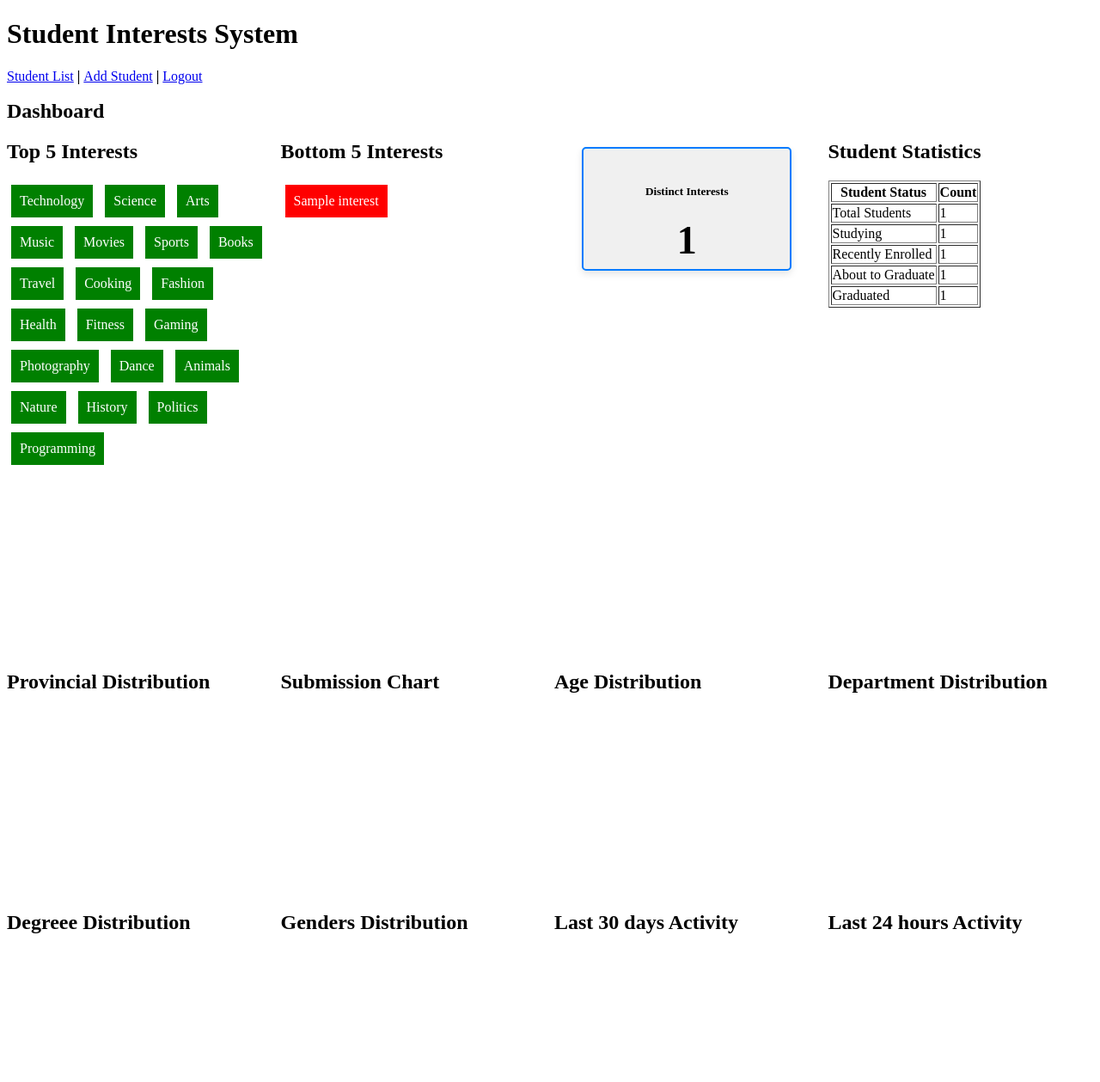
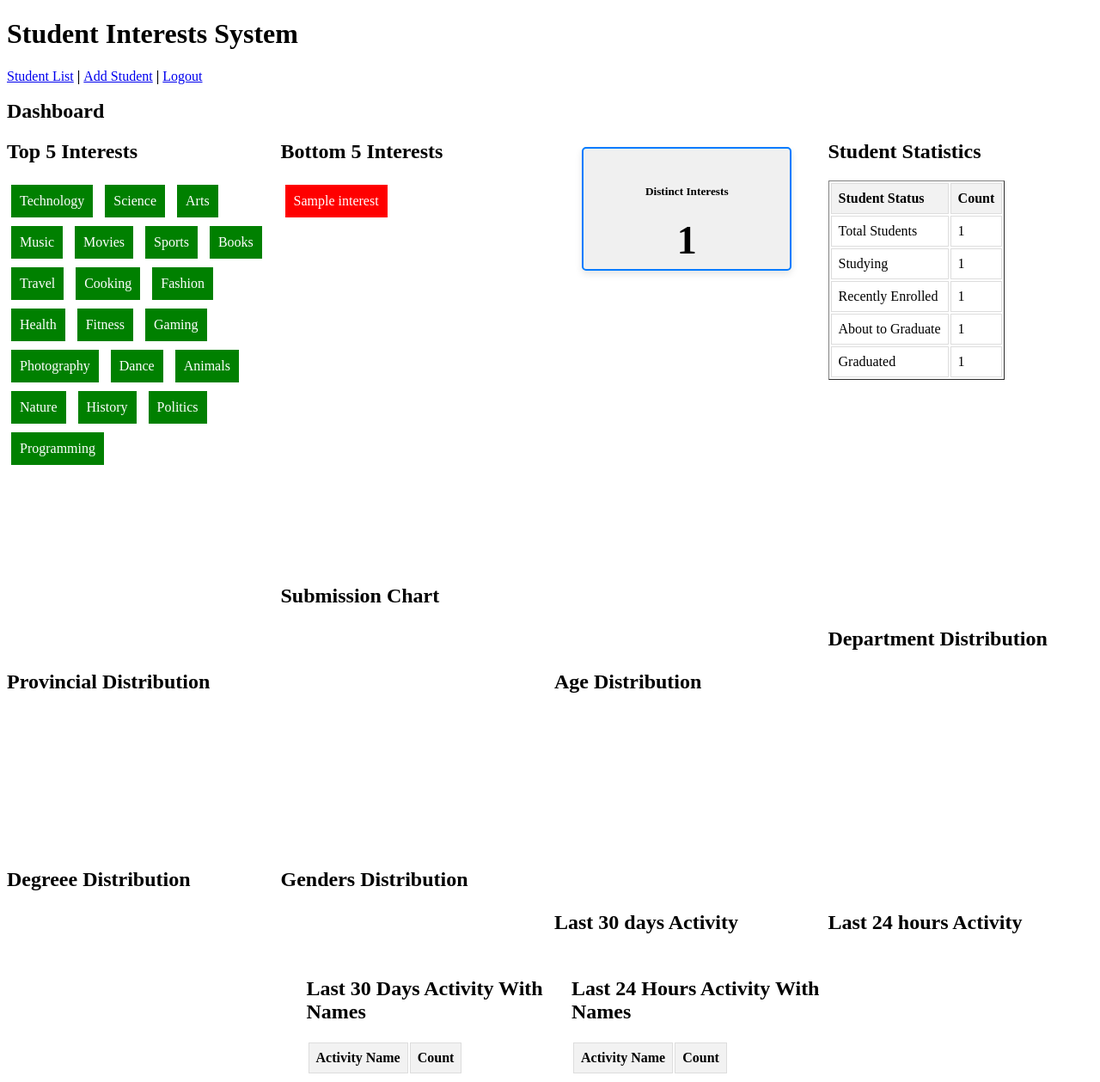
Before and after one commit to Numeer/Student-interest-system-django, a Django app: template StudentInterests/interest/templates/student_dashboard.html in a window 1280 px wide. Shown: the whole page at 86% size. Before the commit the page ends 1086 px from the top, so only its background shows below. Run offline with Django 4.2, Linux system fonts and the light colour scheme; data comes from the database, SQL or seed files in the repository; both versions use the stored data as it was after the commit; the template is opened without the code that fills it: values that come from a table or form of the project are taken from there, most other values are stand-ins (such as "Sample title", 1, 10 or a date in 2020); lists and menus that the app fills with data are empty; a map, chart or similar area stays blank.

Commit message:
Added role based access, user permissions table to add,view,delete and update information

```diff
--- a/StudentInterests/interest/StudentForm.py
+++ b/StudentInterests/interest/StudentForm.py
@@ -1,12 +1,13 @@
 from django import forms
-from .models import Interest, Student
+from .models import Interest, Permission, Student
 
 class StudentForm(forms.ModelForm):
     interest_input = forms.CharField(required=False, label='Interest', widget=forms.TextInput(attrs={'class': 'form-control', 'placeholder': 'Type new interest'}))
     interest = forms.ModelChoiceField(queryset=Interest.objects.all(), required=False)
+    permissions = forms.ModelMultipleChoiceField(queryset=Permission.objects.all(), required=False, widget=forms.CheckboxSelectMultiple)
     class Meta:
         model = Student
-        fields = ['name', 'password', 'roll_number', 'email', 'gender', 'date_of_birth','interest','city', 'department', 'degree_title', 'subject', 'start_date', 'end_date']
+        fields = ['name', 'password', 'roll_number', 'email', 'gender', 'date_of_birth','interest','permissions','city', 'department', 'degree_title', 'subject', 'start_date', 'end_date']
         widgets = {
             'date_of_birth': forms.DateInput(attrs={'type': 'date', 'class': 'form-control'}),
             'start_date': forms.DateInput(attrs={'type': 'date', 'class': 'form-control'}),
--- a/StudentInterests/interest/admin.py
+++ b/StudentInterests/interest/admin.py
@@ -4,6 +4,7 @@ from .models import *
 # Register your models here.
 admin.site.register(Student)
 admin.site.register(ActivityLog)
+admin.site.register(Permission)
 
 @admin.register(Interest)
 class InterestAdmin(admin.ModelAdmin):
--- a/StudentInterests/interest/models.py
+++ b/StudentInterests/interest/models.py
@@ -1,11 +1,22 @@
 from django.db import models
+from django.contrib.postgres.fields import ArrayField
 
-# Create your models here.
 class Interest(models.Model):
     name = models.CharField(max_length=50,unique=True)
 
     def __str__(self) -> str:
         return self.name
+
+class Permission(models.Model):
+    name = models.CharField(max_length=50, unique=True)
+
+    def __str__(self):
+        return self.name
+
+    @classmethod
+    def create_default_permission(cls):
+        view_permission, _ = cls.objects.get_or_create(name='VIEW')
+        return view_permission
 
 class Student(models.Model):
 
@@ -336,6 +347,7 @@ class Student(models.Model):
     start_date = models.DateField()
     end_date = models.DateField()
     created_at = models.DateTimeField(auto_now_add=True)
+    permissions = models.ManyToManyField(Permission, default=Permission.create_default_permission)
 
     def __str__(self):
         return self.name
--- a/StudentInterests/interest/templates/student_dashboard.html
+++ b/StudentInterests/interest/templates/student_dashboard.html
@@ -72,6 +72,20 @@
         border-radius: 5px;
         padding: 10px;
     }
+    .Table{
+        margin-left: 30px;
+    }
+    .Table2{
+        margin-left: 20px;
+    }
+        th, td {
+            border: 1px solid #dddddd;
+            text-align: left;
+            padding: 8px;
+        }
+        th {
+            background-color: #f2f2f2;
+        }
 
 </style>
 
@@ -135,42 +149,42 @@
         </table>
     </div>
 
-    <div>
+    <div style="max-width: 300px;">
         <canvas id="provincialChart" width="200" height="200"></canvas>
         <h2>Provincial Distribution</h2>
     </div>
 
-    <div>
-        <canvas id="submissionChart" width="200" height="200"></canvas>
+    <div style="max-width: 300px;">
+        <canvas id="submissionChart" width="100" height="100"></canvas>
         <h2>Submission Chart</h2>
     </div>
 
-    <div>
+    <div style="max-width: 300px;">
         <canvas id="ageChart" width="200" height="200"></canvas>
         <h2>Age Distribution</h2>
     </div>
 
-    <div>
-        <canvas id="departmentChart" width="200" height="200"></canvas>
+    <div style="max-width: 300px;">
+        <canvas id="departmentChart" style="width: 100%; height: auto;"></canvas>
         <h2>Department Distribution</h2>
     </div>
 
-    <div>
-        <canvas id="degreeChart" width="200" height="200"></canvas>
+    <div style="max-width: 300px;">
+        <canvas id="degreeChart" style="width: 100%; height: auto;"></canvas>
         <h2>Degreee Distribution</h2>
     </div>
 
-    <div>
-        <canvas id="genderChart" width="200" height="200"></canvas>
+    <div style="max-width: 300px;">
+        <canvas id="genderChart" style="width: 100%; height: auto;"></canvas>
         <h2>Genders Distribution</h2>
     </div>
 
-    <div>
+    <div style="max-width: 300px;">
         <canvas id="dailyActivityChart" width="200" height="200"></canvas>
         <h2>Last 30 days Activity</h2>
     </div>
 
-    <div>
+    <div style="max-width: 300px;">
         <canvas id="activityCountsChart" width="200" height="200"></canvas>
         <h2>Last 24 hours Activity</h2>
     </div>
@@ -190,6 +204,33 @@
                 </div>
             </div>
     </div>
+
+    <div class = "Table">
+            <h2>Last 30 Days Activity With Names</h2>
+            <table>
+                <thead>
+                    <tr>
+                        <th>Activity Name</th>
+                        <th>Count</th>
+                    </tr>
+                </thead>
+                <tbody id="last_30_days_table">
+                </tbody>
+            </table>
+    </div>
+    <div class = "Table2">
+    <h2>Last 24 Hours Activity With Names</h2>
+    <table class="table table-bordered">
+        <thead>
+            <tr>
+                <th>Activity Name</th>
+                <th>Count</th>
+            </tr>
+        </thead>
+        <tbody id="last_24_hours_table">
+        </tbody>
+    </table>
+</div>
 </div>
 
 <script>
@@ -432,7 +473,29 @@
     populateCards('mostActiveHours', 'Most Active Hours in Last 30 Days', mostActiveHours);
     populateCards('leastActiveHours', 'Least Active Hours in Last 30 Days', leastActiveHours);
     populateCards('deadHours', 'Dead Hours in Last 30 Days', deadHours);
+    const thirtyDaysData = JSON.parse('{{ thirty_days_names | escapejs }}');
+    const twentyFourHoursData = JSON.parse('{{ twenty_four_hours_names | escapejs }}');
 
+        function populateTable(data, tableId) {
+            const tableBody = document.getElementById(tableId);
+
+            data.forEach(item => {
+                const row = document.createElement("tr");
+                const activityNameCell = document.createElement("td");
+                const countCell = document.createElement("td");
+
+                activityNameCell.textContent = item[0];
+                countCell.textContent = item[1];
+
+                row.appendChild(activityNameCell);
+                row.appendChild(countCell);
+
+                tableBody.appendChild(row);
+            });
+        }
+
+        populateTable(thirtyDaysData, 'last_30_days_table');
+        populateTable(twentyFourHoursData, 'last_24_hours_table');
 
 </script>
 {% endblock %}
--- a/StudentInterests/interest/templates/student_detail.html
+++ b/StudentInterests/interest/templates/student_detail.html
@@ -58,6 +58,7 @@
                 <div class="col-md-4">
                     <p><strong>End Date:</strong> {{ student.end_date }}</p>
                 </div>
+
             </div>
         </div>
     </div>
--- a/StudentInterests/interest/urls.py
+++ b/StudentInterests/interest/urls.py
@@ -11,5 +11,6 @@ urlpatterns = [
     path('students/<int:pk>/delete/', views.student_delete, name='student-delete'),
     path('students/<int:pk>/activity/', views.activity_log, name='activity-log'),
     path('log-activity/', views.log_activity, name='log_activity'),
+    path('check-permission/<int:student_id>/<str:permission_name>/', views.check_permission, name='check_permission'),
     path('logout/', views.logout_view, name='logout')
 ]
```
Also changed, not shown: StudentInterests/interest/templates/student_form.html (+7 -0 lines), StudentInterests/interest/templates/student_list.html (+16 -7 lines), StudentInterests/interest/templates/student_update.html (+19 -0 lines), StudentInterests/interest/views.py (+94 -46 lines), StudentInterests/db.sqlite3, StudentInterests/interest/migrations/0001_initial.py, StudentInterests/interest/migrations/0002_permission_student_permissions.py (added).
